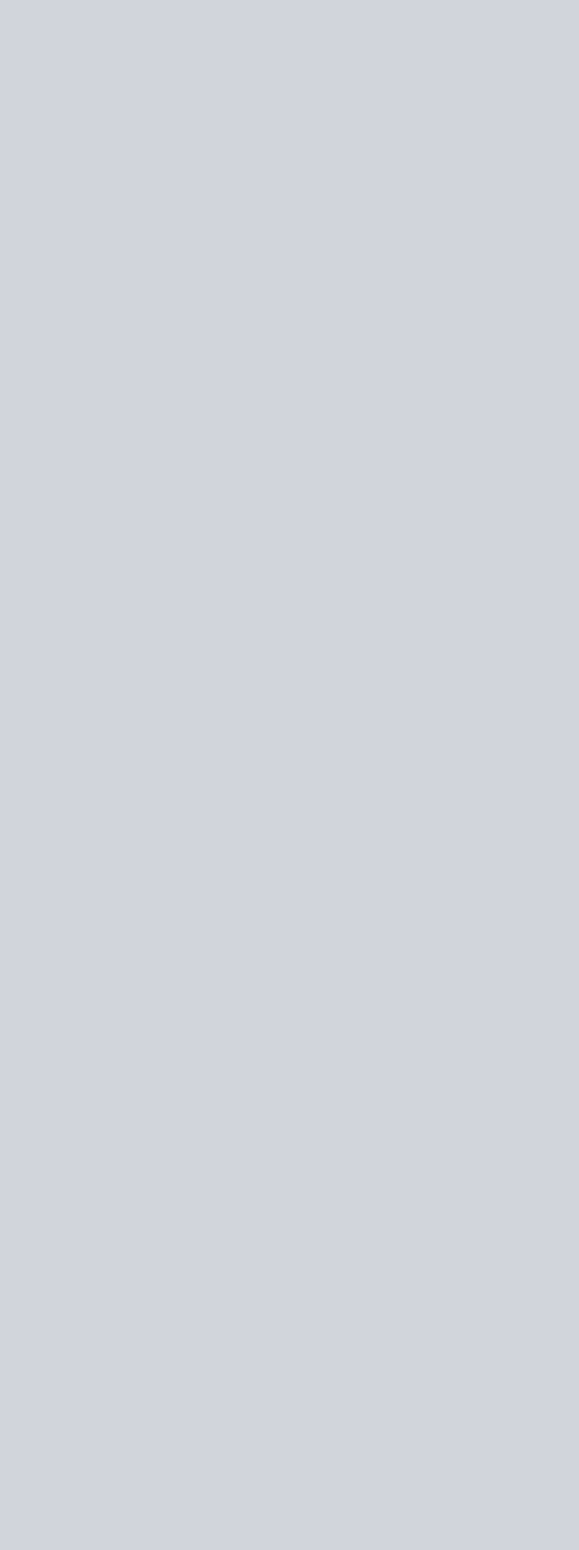
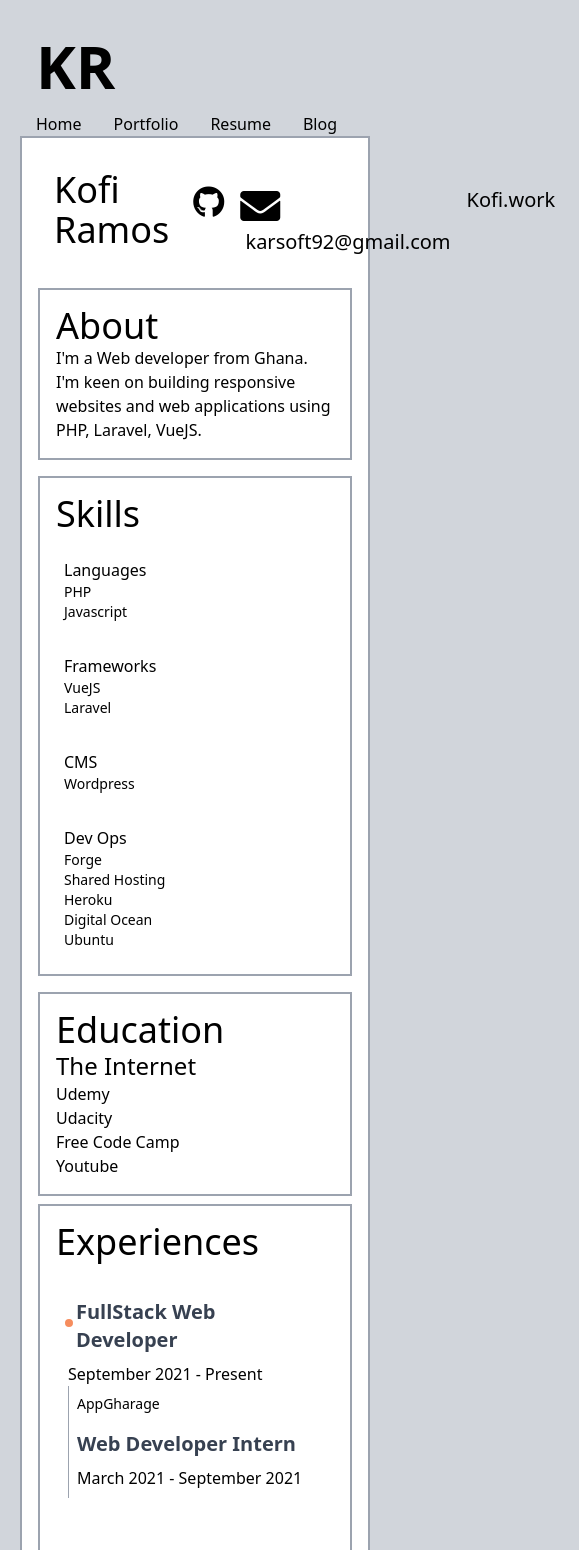
Before and after one commit to iamkarsoft/kofi.work, a Vue app: page /resume in a window 390 px wide. Shown: the top 1550 px of the page, 579 px wide, since content can reach past the window. Before the commit the page ends 844 px from the top, so only its background shows below. Built offline with nearby package versions, Linux system fonts and the light colour scheme.

Commit message:
add resume section wip

```diff
--- /dev/null
+++ b/src/Pages/MyResume.vue
@@ -0,0 +1,150 @@
+<template>
+  <Layout>
+    <div class="w-full lg:w-3/4 mx-auto bg-white border-2 border-gray-400 p-4">
+      <section class="w-full">
+        <resume-header></resume-header>
+      </section>
+      <section class="w-full grid lg:grid-cols-3 gap-2">
+        <!-- aside -->
+        <aside class="lg:col-span-1">
+          <base-aside class="mt-0">
+            <template v-slot:title>
+              <h2 class="text-4xl resume__title">About</h2>
+            </template>
+            <div>
+              I'm a Web developer from Ghana. I'm keen on building responsive websites and web applications using PHP, Laravel, VueJS.
+            </div>
+          </base-aside>
+          <base-aside>
+            <template v-slot:title>
+              <h2 class="text-4xl resume__title">Skills</h2>
+            </template>
+            <div class="grid lg:grid-cols-2">
+              <section class="mt-4 p-2">
+                <h3>Languages</h3>
+                <ul class="text-sm">
+                  <li>PHP</li>
+                  <li>Javascript</li>
+                </ul>
+              </section>
+              <section class="mt-4 p-2">
+                <h3>Frameworks</h3>
+                <ul class="text-sm">
+                  <li>VueJS</li>
+                  <li>Laravel</li>
+                </ul>
+              </section>
+              <section class="mt-4 p-2">
+                <h3>CMS</h3>
+                <ul class="text-sm">
+                  <li>Wordpress</li>
+                </ul>
+              </section>
+              <section class="mt-4 p-2">
+                <h3>Dev Ops</h3>
+                <ul class="text-sm">
+                  <li>Forge</li>
+                  <li>Shared Hosting</li>
+                  <li>Heroku</li>
+                  <li>Digital Ocean</li>
+                  <li>Ubuntu</li>
+                </ul>
+              </section>
+            </div>
+          </base-aside>
+          <base-aside>
+            <template v-slot:title>
+              <h2 class="text-4xl resume__title">Education</h2>
+            </template>
+            <section>
+              <h2 class="text-2xl resume__title--sub">The Internet</h2>
+              <section>
+                <ul>
+                  <li>Udemy</li>
+                  <li>Udacity</li>
+                  <li>Free Code Camp</li>
+                  <li>Youtube</li>
+                </ul>
+              </section>
+            </section>
+          </base-aside>
+        </aside>
+        <!-- / -->
+        <!-- job experiences -->
+        <section class="lg:col-span-2  border-2 border-gray-400 p-4 ">
+          <h2 class="text-4xl">Experiences</h2>
+          <section class="">
+            <base-job>
+              <template v-slot:title>
+                <h3 class="job__title font-bold text-xl text-gray-700 my-2 ml-2">FullStack Web Developer</h3>
+              </template>
+              <template v-slot:date>
+                <span class=" my-2">September 2021 - Present</span>
+              </template>
+              <template v-slot:company>
+                AppGharage
+              </template>
+              <base-sub-job>
+                <template v-slot:title>
+                  <h3 class="job__title--sub font-bold text-xl text-gray-700 my-2">Web Developer Intern</h3>
+                </template>
+                <template v-slot:date>
+                  <span class="my-2">March 2021 - September 2021</span>
+                </template>
+
+              </base-sub-job>
+            </base-job>
+            <base-job>
+              <template v-slot:title>
+                <h3 class="job__title font-bold text-xl text-gray-700 my-2 ml-2">Web Developer Intern</h3>
+              </template>
+              <template v-slot:date>
+                <span class=" my-2">May 2020 - October 2020</span>
+              </template>
+              <template v-slot:company>
+                TeamAlfy
+              </template>
+            </base-job>
+          </section>
+        </section>
+        <!-- /job experience -->
+      </section>
+    </div>
+  </Layout>
+</template>
+<script>
+import Layout from '@/components/Layout.vue'
+import BaseAside from '@/components/BaseAside.vue'
+import ResumeHeader from '@/components/ResumeHeader.vue'
+import BaseJob from '@/components/BaseJob.vue'
+import BaseSubJob from '@/components/BaseSubJob.vue'
+
+export default {
+  name: "MyResume",
+  components: {
+    Layout,
+    ResumeHeader,
+    BaseAside,
+    BaseJob,
+    BaseSubJob
+  },
+  data() {
+    return {}
+  }
+};
+
+</script>
+<style scoped>
+.job__title:before {
+  content: " ";
+  height: 12px;
+  width: 12px;
+  border-radius: 50%;
+  border: 2px solid #fff;
+  background-color: #f68d5e;
+  position: absolute;
+  top: 1.2rem;
+  left: -5px;
+}
+
+</style>
--- a/src/Pages/Portfolio.vue
+++ b/src/Pages/Portfolio.vue
@@ -233,38 +233,6 @@
           </footer>
         </section>
 
-        <section class="bg-white border-2 border-gray-200 rounded-lg p-5 mt-5 flex flex-col justify-between ">
-          <header class="lg:flex justify-between">
-            <div>
-              <h4 class="text-2xl font-bold">Borga Travel</h4>
-              <div class="text-gray-800 text-md font-bold">Freelance</div>
-              <span class="text-gray-600 text-md font-bold"
-                >2016</span
-              >
-            </div>
-            <div class="flex">
-              <a href="http://borgatravel.com/" target="_blank"
-                ><span class="fa fa-link fa-sm"></span
-              ></a>
-            </div>
-          </header>
-          <article class="mt-5">
-            Borga Travel & Tour offer a complete travel management service to
-            the Ghanaian public, everything from planning to execution of tours.
-          </article>
-          <footer class="lg:flex mt-6 flex-wrap">
-            <span class="mx-2 bg-blue-700 text-white font-bold rounded p-2 mt-2"
-              >Html / Css</span
-            >
-
-             <span class="mx-2 bg-blue-700 text-white font-bold rounded p-2 mt-2"
-              >Bootstrap</span
-            >
-            <span class="mx-2 bg-blue-700 text-white font-bold rounded p-2 mt-2"
-              >Hosting</span
-            >
-          </footer>
-        </section>
       </section>
     </div>
   </Layout>
--- /dev/null
+++ b/src/components/BaseAside.vue
@@ -0,0 +1,24 @@
+<template>
+  <div class="mt-4 p-4 border-2 border-gray-400">
+    <header>
+      <slot name="title"></slot>
+    </header>
+    <slot></slot>
+  </div>
+</template>
+
+<script>
+export default {
+
+  name: 'BaseAside',
+
+  data () {
+    return {
+
+    }
+  }
+};
+</script>
+
+<style lang="css" scoped>
+</style>
--- /dev/null
+++ b/src/components/BaseJob.vue
@@ -0,0 +1,32 @@
+<template>
+  <section class="job__content mt-4 p-3">
+    <section class="lg:flex lg:justify-between relative">
+      <slot name="title"></slot>
+      <slot name="date"></slot>
+    </section>
+    <section class="border-l border-gray-400  p-2">
+      <section class="text-sm">
+        <slot name="company"></slot>
+      </section>
+      <section>
+        <slot></slot>
+      </section>
+    </section>
+  </section>
+</template>
+<script>
+export default {
+
+  name: 'BaseJob',
+
+  data() {
+    return {
+
+    }
+  }
+};
+
+</script>
+<style lang="css" scoped>
+
+</style>
--- /dev/null
+++ b/src/components/BaseSubJob.vue
@@ -0,0 +1,27 @@
+<template>
+  <section class="job__content mt-4">
+    <section class="lg:flex lg:justify-between relative">
+      <slot name="title"></slot>
+      <slot name="date"></slot>
+    </section>
+    <section class="">
+        <slot></slot>
+    </section>
+  </section>
+</template>
+<script>
+export default {
+
+  name: 'BaseSubJob',
+
+  data() {
+    return {
+
+    }
+  }
+};
+
+</script>
+<style lang="css" scoped>
+
+</style>
--- a/src/components/Navigation.vue
+++ b/src/components/Navigation.vue
@@ -6,6 +6,7 @@
       <div class="lg:flex items-center">
         <router-link to="/" class="m-4">Home</router-link>
         <router-link to="/portfolio" class="m-4">Portfolio</router-link>
+        <router-link to="/resume" class="m-4">Resume</router-link>
        <a href="https://blog.kofi.work" target="_blank" class="m-4">Blog</a>
       </div>
     </nav>
--- /dev/null
+++ b/src/components/ResumeHeader.vue
@@ -0,0 +1,33 @@
+<template>
+  <header class="w-full  flex lg:justify-between p-4">
+    <section>
+      <h1 class="text-4xl">Kofi Ramos</h1>
+    </section>
+
+    <section class="flex px-4">
+        <Social href="https://github.com/iamkarsoft" social="github" name="github" class="fab fa-github fa-2x"></Social>
+        <a href="mailto:karsoft92@gmail.com" class="mx-2 mt-4 text-xl"><i class="fas fa-envelope fa-2x"></i>&nbsp;karsoft92@gmail.com</a>
+        <router-link to="/" class="mx-2 mt-4 text-xl">Kofi.work</router-link>
+    </section>
+
+
+
+  </header>
+</template>
+
+
+<script>
+import Social from '@/components/Social.vue'
+
+export default{
+  name: "ResumeHeader",
+  components:{
+    Social
+  }
+};
+</script>
+
+
+<style>
+
+</style>
--- a/src/main.js
+++ b/src/main.js
@@ -5,6 +5,7 @@ import App from './App.vue'
 
 import Home from './views/Home.vue'
 import Portfolio from './Pages/Portfolio.vue'
+import MyResume from './Pages/MyResume.vue'
 
 Vue.use(VueRouter);
 
@@ -23,6 +24,11 @@ const routes = [
     path: "/portfolio",
     name: "portfolio",
     component: Portfolio
+  },
+  {
+    path: "/resume",
+    name: "resume",
+    component: MyResume
   }
 ];
 
```
Also changed, not shown: 7 other files (tests, documents, lock files or other folders).
